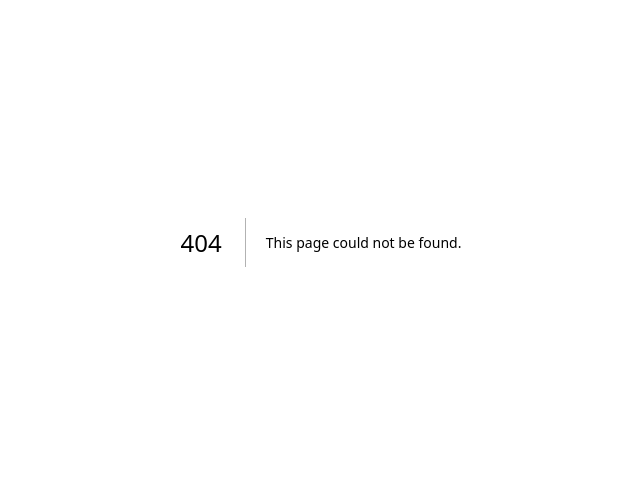
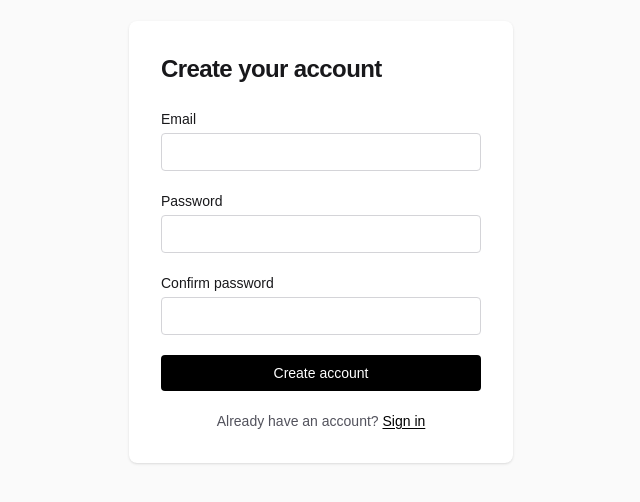
Before and after one commit to hellvita/niffler, a Next.js app: page /register in a window 1280 px wide. Before the commit this address had no page. Shown: the part 158-660 px from the top of the page, without its empty margins (319-959 px from the left). Built offline with nearby package versions, Linux system fonts and the light colour scheme.

Commit message:
feat: add login and register pages with Zod validation (#5)
Phase 2 Step 5 — auth entry points wired to the existing useLogin/useRegister hooks and /api/auth/* route handlers from Step 3.

```diff
--- /dev/null
+++ b/app/(auth)/login/page.tsx
@@ -0,0 +1,14 @@
+import { LoginForm } from '@/components/auth/LoginForm';
+
+export const metadata = { title: 'Sign in — Niffler' };
+
+export default function LoginPage() {
+  return (
+    <div className="flex min-h-screen items-center justify-center bg-zinc-50">
+      <div className="w-full max-w-sm rounded-lg bg-white p-8 shadow-sm text-zinc-900">
+        <h1 className="mb-6 text-2xl font-semibold tracking-tight">Sign in to Niffler</h1>
+        <LoginForm />
+      </div>
+    </div>
+  );
+}
--- /dev/null
+++ b/app/(auth)/register/page.tsx
@@ -0,0 +1,14 @@
+import { RegisterForm } from '@/components/auth/RegisterForm';
+
+export const metadata = { title: 'Create account — Niffler' };
+
+export default function RegisterPage() {
+  return (
+    <div className="flex min-h-screen items-center justify-center bg-zinc-50">
+      <div className="w-full max-w-sm rounded-lg bg-white p-8 shadow-sm text-zinc-900">
+        <h1 className="mb-6 text-2xl font-semibold tracking-tight">Create your account</h1>
+        <RegisterForm />
+      </div>
+    </div>
+  );
+}
--- /dev/null
+++ b/components/auth/LoginForm.tsx
@@ -0,0 +1,80 @@
+'use client';
+import { useForm } from 'react-hook-form';
+import { zodResolver } from '@hookform/resolvers/zod';
+import { useRouter } from 'next/navigation';
+import Link from 'next/link';
+import { loginSchema, type LoginInput } from '@/lib/validation/schemas';
+import { useLogin } from '@/lib/hooks/useAuth';
+
+export function LoginForm() {
+  const router = useRouter();
+  const { mutate: login, isPending } = useLogin();
+  const {
+    register,
+    handleSubmit,
+    formState: { errors },
+    setError,
+  } = useForm<LoginInput>({ resolver: zodResolver(loginSchema) });
+
+  const onSubmit = (data: LoginInput) => {
+    login(data, {
+      onSuccess: () => router.push('/'),
+      onError: (err: unknown) => {
+        const apiErr = err as { data?: { detail?: string; title?: string } };
+        const message = apiErr.data?.detail ?? apiErr.data?.title ?? 'Invalid credentials';
+        setError('root', { message });
+      },
+    });
+  };
+
+  return (
+    <form onSubmit={handleSubmit(onSubmit)} noValidate className="flex flex-col gap-5">
+      <div className="flex flex-col gap-1">
+        <label htmlFor="email" className="text-sm font-medium">Email</label>
+        <input
+          id="email"
+          type="email"
+          autoComplete="email"
+          className="w-full rounded border border-zinc-300 bg-white px-3 py-2 text-sm text-zinc-900 placeholder:text-zinc-400 focus:outline-none focus:ring-2 focus:ring-black"
+          {...register('email')}
+        />
+        {errors.email && (
+          <p className="text-sm text-red-600">{errors.email.message}</p>
+        )}
+      </div>
+
+      <div className="flex flex-col gap-1">
+        <label htmlFor="password" className="text-sm font-medium">Password</label>
+        <input
+          id="password"
+          type="password"
+          autoComplete="current-password"
+          className="w-full rounded border border-zinc-300 bg-white px-3 py-2 text-sm text-zinc-900 placeholder:text-zinc-400 focus:outline-none focus:ring-2 focus:ring-black"
+          {...register('password')}
+        />
+        {errors.password && (
+          <p className="text-sm text-red-600">{errors.password.message}</p>
+        )}
+      </div>
+
+      {errors.root && (
+        <p className="rounded bg-red-50 px-3 py-2 text-sm text-red-600">{errors.root.message}</p>
+      )}
+
+      <button
+        type="submit"
+        disabled={isPending}
+        className="rounded bg-black py-2 text-sm font-medium text-white transition-opacity disabled:opacity-50"
+      >
+        {isPending ? 'Signing in…' : 'Sign in'}
+      </button>
+
+      <p className="text-center text-sm text-zinc-600">
+        Don&apos;t have an account?{' '}
+        <Link href="/register" className="font-medium text-black underline underline-offset-2">
+          Register
+        </Link>
+      </p>
+    </form>
+  );
+}
--- /dev/null
+++ b/components/auth/RegisterForm.tsx
@@ -0,0 +1,98 @@
+'use client';
+import { useForm } from 'react-hook-form';
+import { zodResolver } from '@hookform/resolvers/zod';
+import { useRouter } from 'next/navigation';
+import Link from 'next/link';
+import { registerSchema, type RegisterInput } from '@/lib/validation/schemas';
+import { useRegister } from '@/lib/hooks/useAuth';
+
+export function RegisterForm() {
+  const router = useRouter();
+  const { mutate: register, isPending } = useRegister();
+  const {
+    register: field,
+    handleSubmit,
+    formState: { errors },
+    setError,
+  } = useForm<RegisterInput>({ resolver: zodResolver(registerSchema) });
+
+  const onSubmit = ({ email, password }: RegisterInput) => {
+    register({ email, password }, {
+      onSuccess: () => router.push('/'),
+      onError: (err: unknown) => {
+        const apiErr = err as { status?: number; data?: { detail?: string; title?: string } };
+        if (apiErr.status === 409) {
+          setError('root', { message: 'An account with this email already exists.' });
+        } else {
+          const message = apiErr.data?.detail ?? apiErr.data?.title ?? 'Registration failed';
+          setError('root', { message });
+        }
+      },
+    });
+  };
+
+  return (
+    <form onSubmit={handleSubmit(onSubmit)} noValidate className="flex flex-col gap-5">
+      <div className="flex flex-col gap-1">
+        <label htmlFor="email" className="text-sm font-medium">Email</label>
+        <input
+          id="email"
+          type="email"
+          autoComplete="email"
+          className="w-full rounded border border-zinc-300 bg-white px-3 py-2 text-sm text-zinc-900 placeholder:text-zinc-400 focus:outline-none focus:ring-2 focus:ring-black"
+          {...field('email')}
+        />
+        {errors.email && (
+          <p className="text-sm text-red-600">{errors.email.message}</p>
+        )}
+      </div>
+
+      <div className="flex flex-col gap-1">
+        <label htmlFor="password" className="text-sm font-medium">Password</label>
+        <input
+          id="password"
+          type="password"
+          autoComplete="new-password"
+          className="w-full rounded border border-zinc-300 bg-white px-3 py-2 text-sm text-zinc-900 placeholder:text-zinc-400 focus:outline-none focus:ring-2 focus:ring-black"
+          {...field('password')}
+        />
+        {errors.password && (
+          <p className="text-sm text-red-600">{errors.password.message}</p>
+        )}
+      </div>
+
+      <div className="flex flex-col gap-1">
+        <label htmlFor="confirmPassword" className="text-sm font-medium">Confirm password</label>
+        <input
+          id="confirmPassword"
+          type="password"
+          autoComplete="new-password"
+          className="w-full rounded border border-zinc-300 bg-white px-3 py-2 text-sm text-zinc-900 placeholder:text-zinc-400 focus:outline-none focus:ring-2 focus:ring-black"
+          {...field('confirmPassword')}
+        />
+        {errors.confirmPassword && (
+          <p className="text-sm text-red-600">{errors.confirmPassword.message}</p>
+        )}
+      </div>
+
+      {errors.root && (
+        <p className="rounded bg-red-50 px-3 py-2 text-sm text-red-600">{errors.root.message}</p>
+      )}
+
+      <button
+        type="submit"
+        disabled={isPending}
+        className="rounded bg-black py-2 text-sm font-medium text-white transition-opacity disabled:opacity-50"
+      >
+        {isPending ? 'Creating account…' : 'Create account'}
+      </button>
+
+      <p className="text-center text-sm text-zinc-600">
+        Already have an account?{' '}
+        <Link href="/login" className="font-medium text-black underline underline-offset-2">
+          Sign in
+        </Link>
+      </p>
+    </form>
+  );
+}
--- /dev/null
+++ b/lib/validation/schemas.ts
@@ -0,0 +1,27 @@
+import { z } from 'zod';
+
+export const loginSchema = z.object({
+  email: z.string().email('Invalid email'),
+  password: z.string().min(8, 'Password must be at least 8 characters'),
+});
+
+export const registerSchema = z.object({
+  email: z.string().email('Invalid email'),
+  password: z.string().min(8, 'Password must be at least 8 characters'),
+  confirmPassword: z.string(),
+}).refine(data => data.password === data.confirmPassword, {
+  message: 'Passwords do not match',
+  path: ['confirmPassword'],
+});
+
+export const amountSchema = z.number().min(0).multipleOf(0.01);
+
+export const categoryNameSchema = z.string().min(1, 'Name is required').max(100, 'Name must be 100 characters or fewer');
+
+export const limitSchema = z.object({
+  amount: amountSchema,
+  effectiveFromDate: z.string().regex(/^\d{4}-\d{2}-\d{2}$/, 'Invalid date'),
+});
+
+export type LoginInput = z.infer<typeof loginSchema>;
+export type RegisterInput = z.infer<typeof registerSchema>;
```
